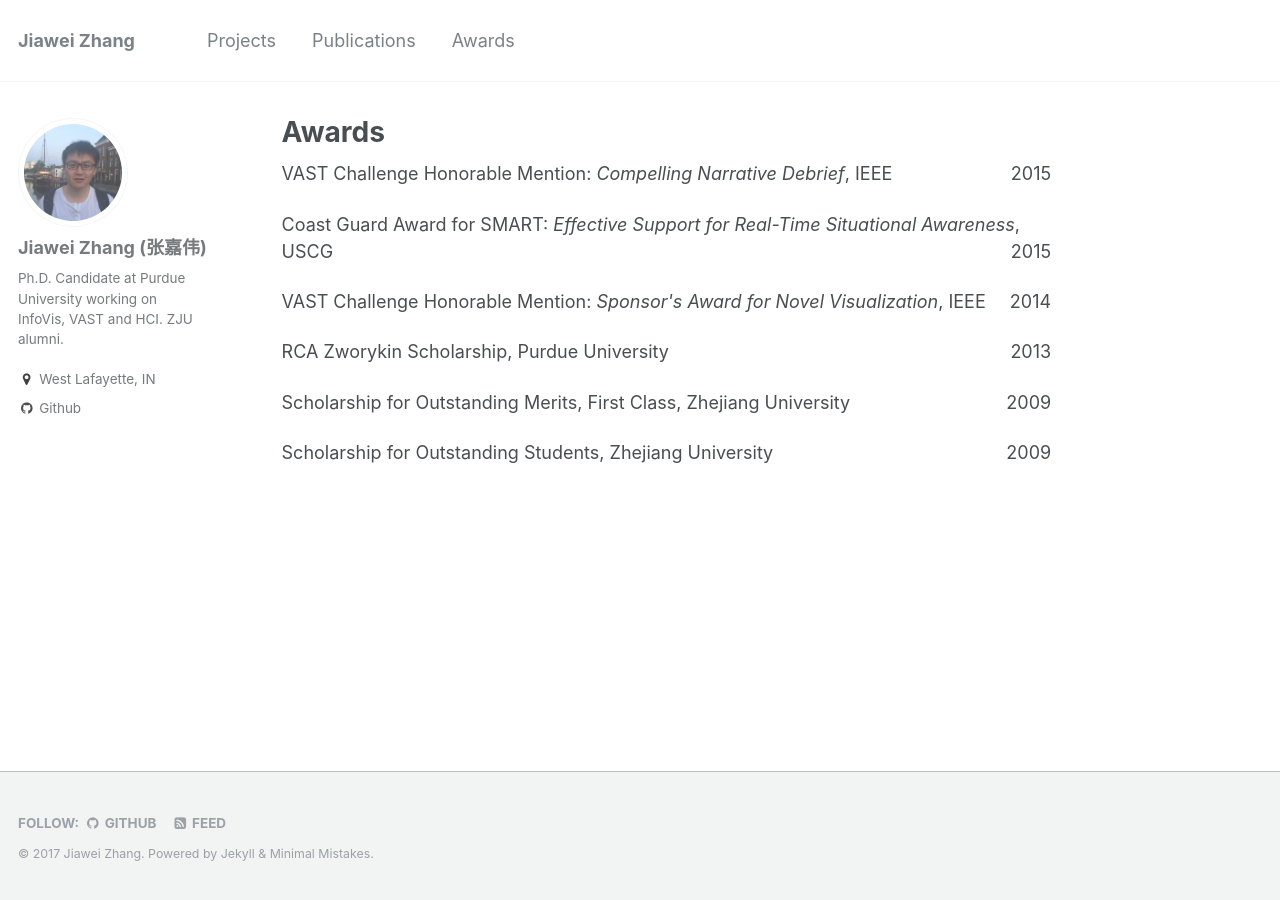
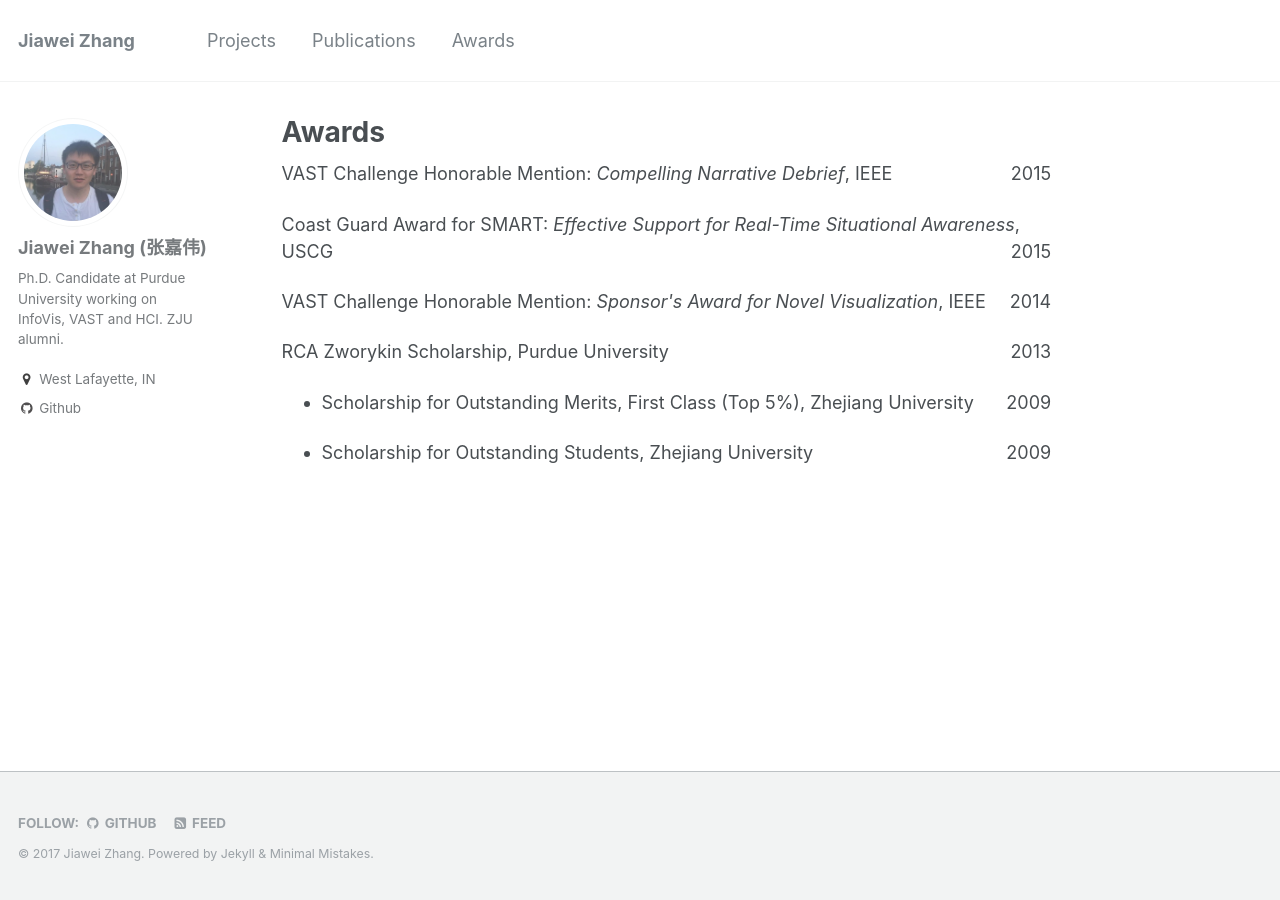
Before and after one commit to rivulet-zhang/rivulet-zhang.github.io, a Jekyll site: the page built from _pages/awards.md, in a window 1280 px wide. Built offline with Jekyll 4.4.1, drawn with Linux system fonts in a browser that asks for light colours.

Commit message:
initial commit

```diff
--- a/_pages/awards.md
+++ b/_pages/awards.md
@@ -22,11 +22,18 @@
 RCA Zworykin Scholarship, Purdue University
 <span style="float:right;">2013</span>
 </p>
+
+<ul>
+<li>
 <p style="text-align:left;">
-Scholarship for Outstanding Merits, First Class, Zhejiang University
+Scholarship for Outstanding Merits, First Class (Top 5&#37;), Zhejiang University
 <span style="float:right;">2009</span>
 </p>
+</li>
+<li>
 <p style="text-align:left;">
 Scholarship for Outstanding Students, Zhejiang University
 <span style="float:right;">2009</span>
 </p>
+</li>
+</ul>
```
